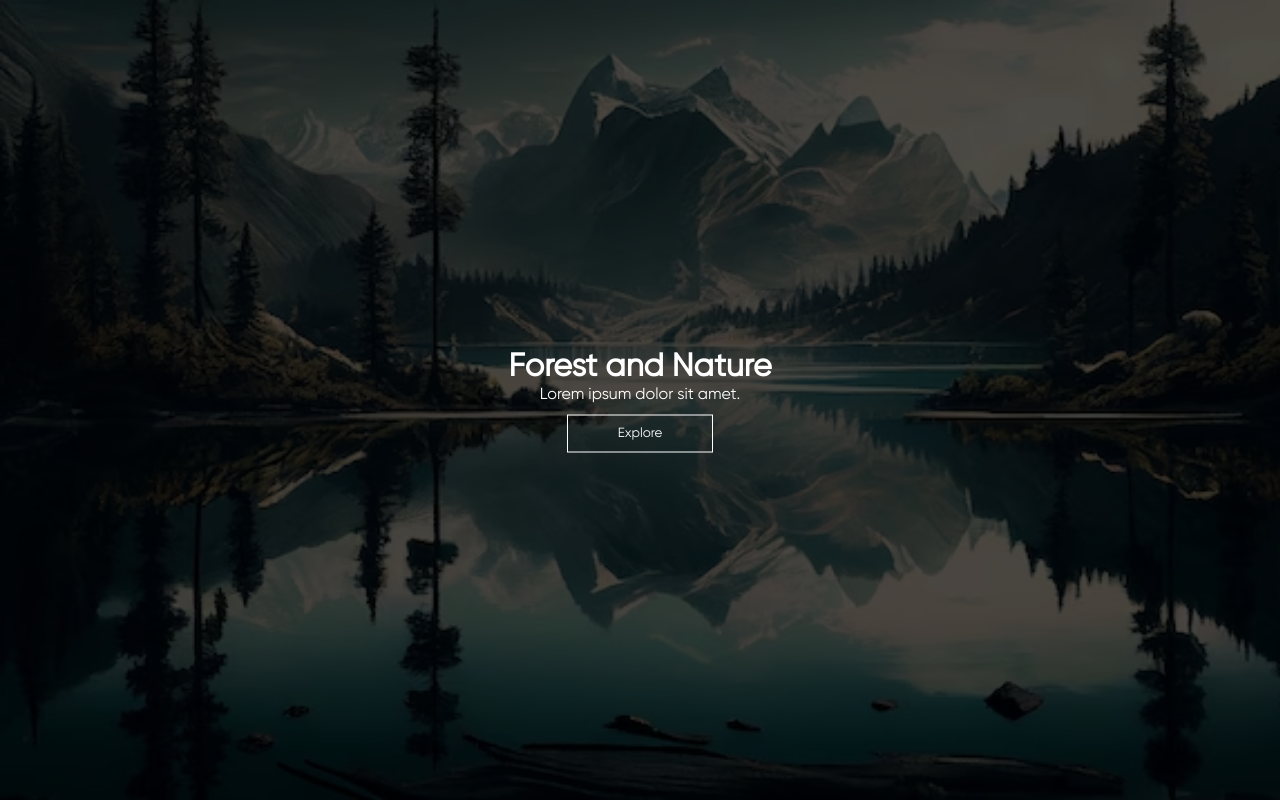
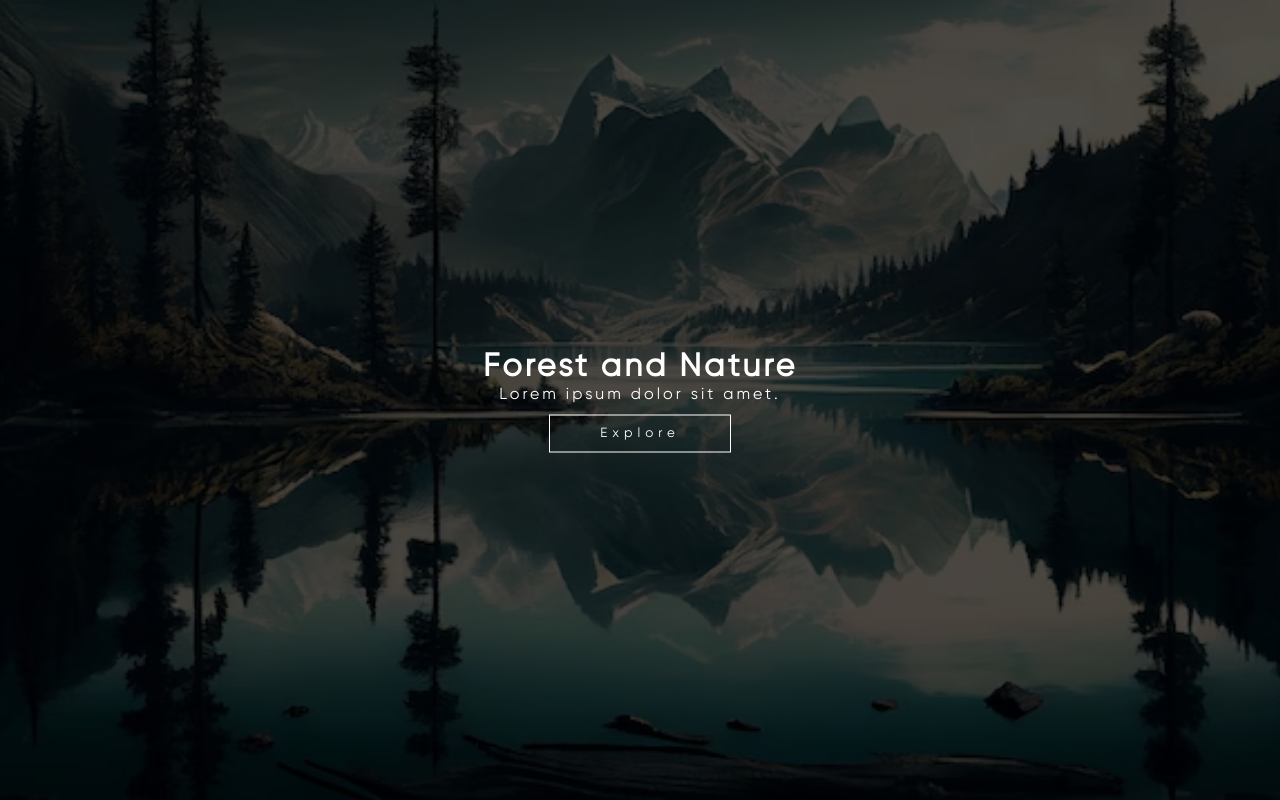
Before and after one commit to pranaypise59/position-with-overlay-and-text, a plain HTML site: page index.html in a window 1280 px wide. Drawn offline with Linux system fonts and the light colour scheme.

Commit message:
added letter spacings

```diff
--- a/index.html
+++ b/index.html
@@ -38,8 +38,12 @@
             transform: translateY(-50%);
             color: white;
         }
+        h1{
+            letter-spacing: 3px;
+        }
         p{
             margin-bottom: 10px;
+            letter-spacing: 3px;
         }
         button{
             padding: 10px 50px;
@@ -47,6 +51,7 @@
             border: 1px solid white;
             color: white;
             cursor: pointer;
+            letter-spacing: 5px;
         }
         button:hover{
             background-color: white;
```
